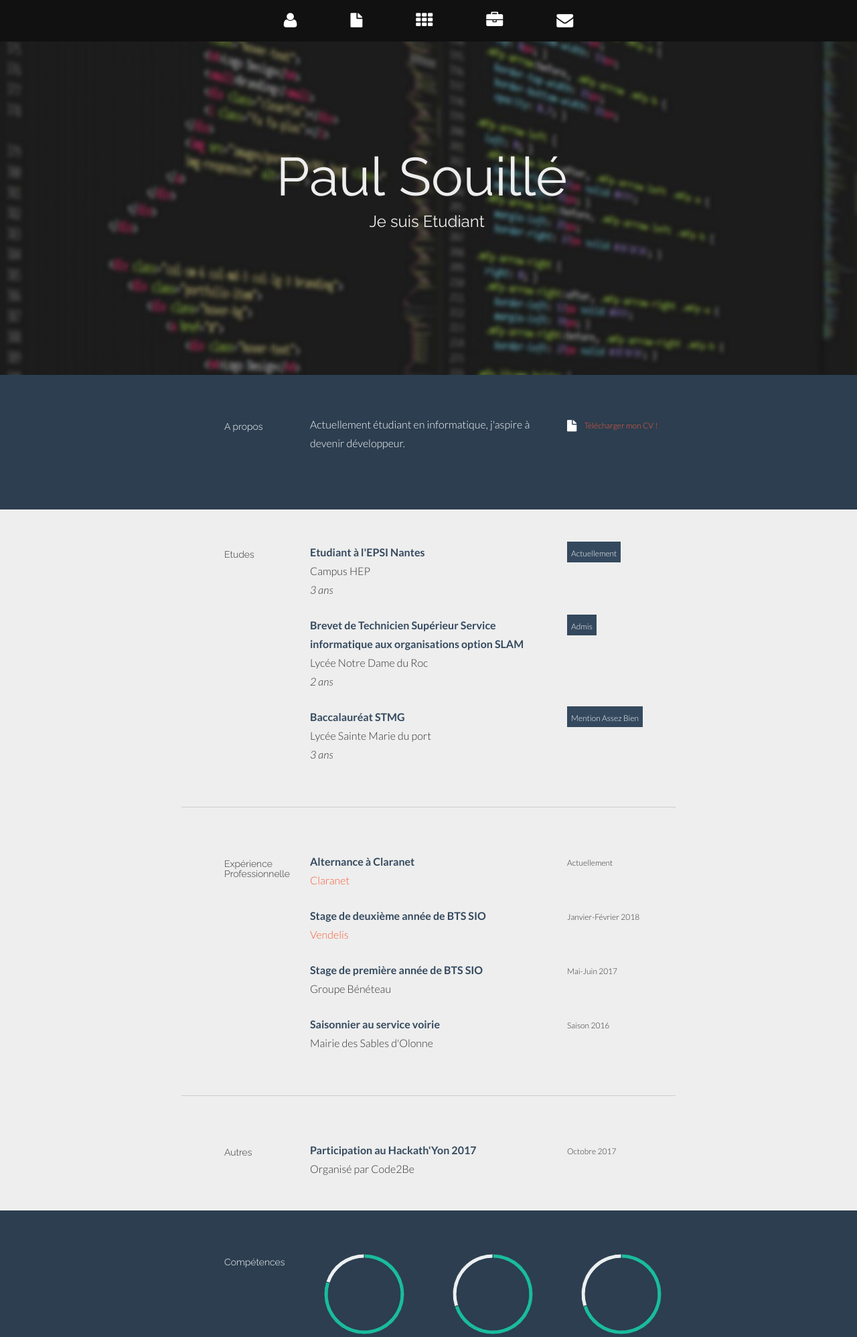
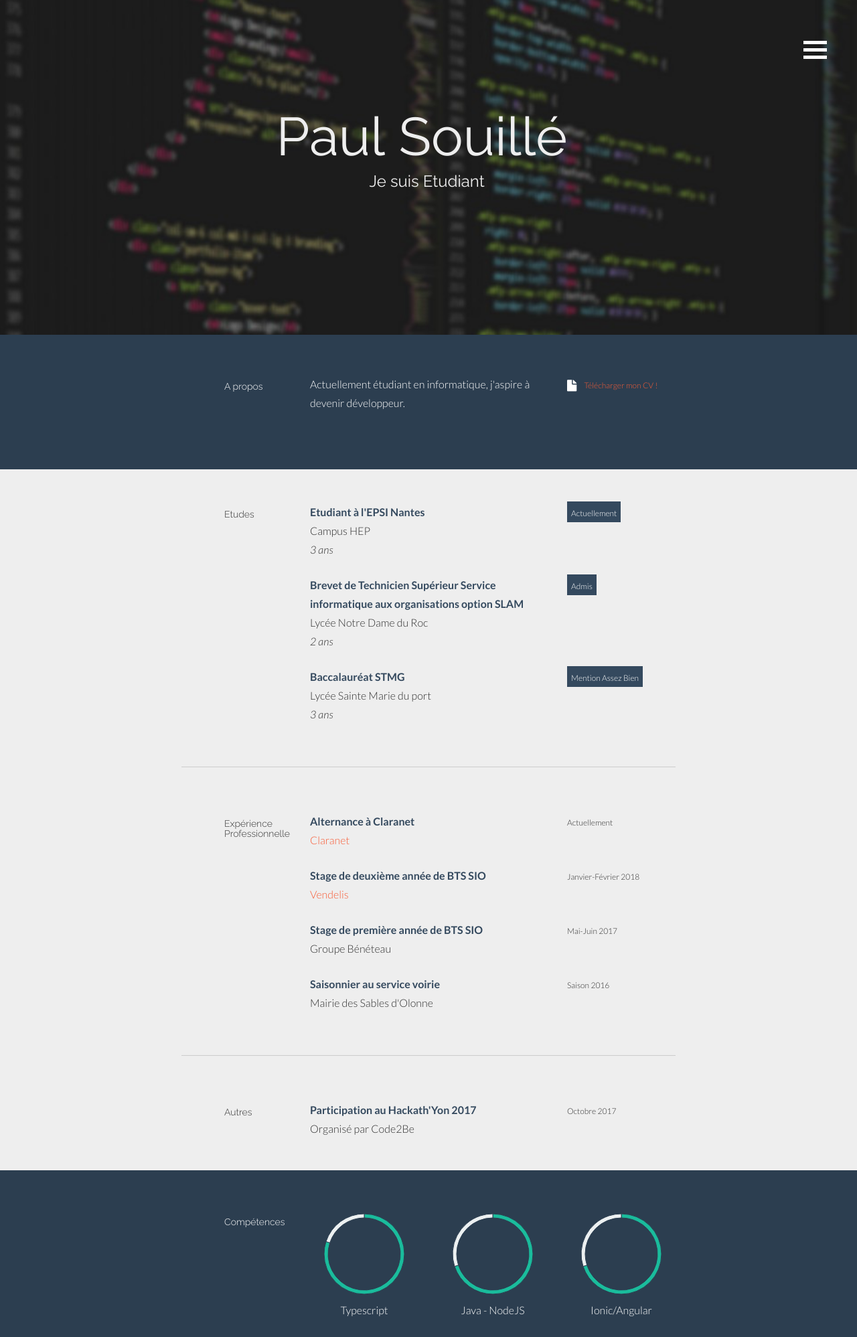
Before and after one commit to PaulSouille/paulsouille_fr, a PHP site: page / in a window 1280 px wide. Shown: the top 1997 px of the page at 67% size. Run offline with PHP 8.4, Linux system fonts and the light colour scheme; some libraries are stand-ins or nearby versions.

Commit message:
delete old menu and add new

```diff
--- a/assets/css/main.css
+++ b/assets/css/main.css
@@ -1,10 +1,3 @@
- /* Author: Carlos Alvarez
- * URL: http://alvarez.is
- *
- * Project Name: Kelvin - Free Bootstrap 3 Resume Theme
- * Version: 1.0
- * URL: http://blacktie.co
- */
 
  ::-webkit-scrollbar {
      width: 12px;
@@ -113,7 +106,7 @@
  }
 
  #section-topbar a {
-     color: #fff;
+     /*color: #fff;*/
  }
 
  #topbar-inner {
@@ -173,9 +166,48 @@
 ---------------------------------------------------*/
  /* Header Wrap */
 
+.sidenav {
+    height: 100%;
+    width: 0;
+    position: fixed;
+    z-index: 1;
+    top: 0;
+    left: 0;
+    background-color: #111;
+    overflow-x: hidden;
+    transition: 0.5s;
+    padding-top: 60px;
+  }
+
+  .sidenav a {
+    padding: 8px 8px 8px 32px;
+    text-decoration: none;
+    font-size: 25px;
+    color: #818181;
+    display: block;
+    transition: 0.3s;
+  }
+
+  .sidenav a:hover {
+    color: #f1f1f1;
+  }
+
+  .sidenav .closebtn {
+    position: absolute;
+    top: 0;
+    right: 25px;
+    font-size: 36px;
+    margin-left: 50px;
+  }
+
+  @media screen and (max-height: 450px) {
+    .sidenav {padding-top: 15px;}
+    .sidenav a {font-size: 18px;}
+  }
+
  #headerwrap {
      background: url(../img/header-bg.jpeg) no-repeat center top;
-     margin-top: 60px;
+     margin-top: 0px;
      padding-top: 140px;
      text-align: center;
      background-attachment: relative;
@@ -298,12 +330,13 @@
 
  @media screen and (max-width: 867px) {
      #section-topbar {
-         display: none;
+        /* display: none;*/
      }
      #headerwrap {
          margin-top: 0px;
      }
  }
+
 
  @media screen and (max-width: 470px) {
      #headerwrap h1 {
@@ -313,3 +346,34 @@
          font-size: 15px;
      }
  }
+
+ .containerButton {
+    position: fixed;
+    top: 40px;
+    right: 30px;
+    z-index: 99;
+    font-size: 18px;
+    outline: none;
+    cursor: pointer;
+    padding: 15px;
+}
+
+  .bar1, .bar2, .bar3 {
+    width: 35px;
+    height: 5px;
+    background-color: #FFF;
+    margin: 6px 0;
+    transition: 0.4s;
+  }
+
+  .change .bar1 {
+    -webkit-transform: rotate(-45deg) translate(-9px, 6px);
+    transform: rotate(-45deg) translate(-9px, 6px);
+  }
+
+  .change .bar2 {opacity: 0;}
+
+  .change .bar3 {
+    -webkit-transform: rotate(45deg) translate(-8px, -8px);
+    transform: rotate(45deg) translate(-8px, -8px);
+  }
--- a/index.html
+++ b/index.html
@@ -16,52 +16,29 @@
     <link href="assets/css/style.css" rel="stylesheet">
     <link rel="stylesheet" href="assets/css/font-awesome.min.css">
     <link href="assets/css/animate.css" rel="stylesheet">
-    <link href='https://fonts.googleapis.com/css?family=Lato:300,400,700,300italic,400italic' rel='stylesheet' type='text/css'>
+    <link href='https://fonts.googleapis.com/css?family=Lato:300,400,700,300italic,400italic' rel='stylesheet'
+        type='text/css'>
     <link href='https://fonts.googleapis.com/css?family=Raleway:400,300,700' rel='stylesheet' type='text/css'>
     <link rel="icon" href="assets/img/favicon.png" />
     <script src="assets/js/Chart.js"></script>
 </head>
+<div id="mySidenav" class="sidenav">
+    <a href="javascript:void(0)" class="closebtn" onclick="closeNav()">&times;</a>
+    <a class="js-scrollTo" href="#about">A propos</a>
+    <a class="js-scrollTo" href="#resume">Etudes</a>
+    <a class="js-scrollTo" href="#skill">Compétences</a>
+    <a class="js-scrollTo" href="#work">Expérience</a>
+    <a class="js-scrollTo" href="#contact">Contact</a>
+</div>
+
+<div id="containerButton" class="containerButton" onclick="updateButton(this)">
+    <div class="bar1"></div>
+    <div class="bar2"></div>
+    <div class="bar3"></div>
+</div>
 
 <body data-spy="scroll" data-offset="0" data-target="#nav">
-    <div id="section-topbar">
-        <div id="topbar-inner">
-            <div class="container">
-                <div class="row">
-                    <div class="dropdown">
-                        <ul id="nav" class="nav">
-                            <li class="menu-item">
-                                <a class="js-scrollTo" href="#about" title="A propos">
-                                    <i class="icon-user"></i>
-                                </a>
-                            </li>
-                            <li class="menu-item">
-                                <a class="js-scrollTo" href="#resume" title="Etudes">
-                                    <i class="icon-file"></i>
-                                </a>
-                            </li>
-                            <li class="menu-item">
-                                <a class="js-scrollTo" href="#skill" title="Compétences">
-                                    <i class="icon-th"></i>
-                                </a>
-                            </li>
-                            <li class="menu-item">
-                                <a class="js-scrollTo" href="#work" title="Expérience">
-                                    <i class="icon-briefcase"></i>
-                                </a>
-                            </li>
-                            <li class="menu-item">
-                                <a class="js-scrollTo" href="#contact" title="Contact">
-                                    <i class="icon-envelope"></i>
-                                </a>
-                            </li>
-                        </ul>
-                    </div>
-                    <div class="clear"></div>
-                </div>
-            </div>
-            <div class="clear"></div>
-        </div>
-    </div>
+    <div id="content">
         <div id="headerwrap">
             <div class="container">
                 <div class="row centered">
@@ -77,12 +54,11 @@
                 </div>
             </div>
         </div>
-    </div>
         <section id="about" name="about"></section>
         <div id="intro">
             <div class="container">
                 <div class="row">
-                <button onclick="backTop()" class="backTop">Top</button>
+                    <button class="backTop">Top</button>
                     <div class="col-lg-2 col-lg-offset-1">
                         <h5 class="foo">A propos</h5>
                     </div>
@@ -347,7 +323,8 @@
                                 value: 20,
                                 color: "#ecf0f1"
                             }];
-                        var myDoughnut = new Chart(document.getElementById("illustrator").getContext("2d")).Doughnut(
+                            var myDoughnut = new Chart(document.getElementById("illustrator").getContext("2d"))
+                                .Doughnut(
                                     doughnutData);
                         </script>
                     </div>
@@ -421,7 +398,8 @@
                             <sm>Réseaux sociaux</sm>
                         </p>
                         <p>
-                        <a class="foo" target="_blank" href="https://www.linkedin.com/in/paul-souill%C3%A9-a08380140/">
+                            <a class="foo" target="_blank"
+                                href="https://www.linkedin.com/in/paul-souill%C3%A9-a08380140/">
                                 <i class="icon-linkedin"></i>
                             </a>
                             <a class="foo" target="_blank" href="https://github.com/PaulSouille">
@@ -440,6 +418,8 @@
                 </div>
             </div>
         </div>
+    </div>
+    </div>
     <script src="assets/js/bootstrap.js"></script>
     <script src="https://ajax.googleapis.com/ajax/libs/jquery/1.9.0/jquery.min.js"></script>
     <script src="https://cdn.jsdelivr.net/npm/typed.js@2.0.9"></script>
@@ -451,15 +431,18 @@
         hljs.initHighlightingOnLoad();
     </script>
     <script type="text/javascript" src="assets/fancybox-2.1.7/lib/jquery.mousewheel.pack.js"></script>
-    <link rel="stylesheet" href="assets/fancybox-2.1.7/source/jquery.fancybox.css?v=2.1.7" type="text/css" media="screen" />
+    <link rel="stylesheet" href="assets/fancybox-2.1.7/source/jquery.fancybox.css?v=2.1.7" type="text/css"
+        media="screen" />
     <script type="text/javascript" src="assets/fancybox-2.1.7/source/jquery.fancybox.pack.js?v=2.1.7"></script>
-    <link rel="stylesheet" href="assets/fancybox-2.1.7/source/helpers/jquery.fancybox-buttons.css?v=1.0.5" type="text/css"
-        media="screen" />
-    <script type="text/javascript" src="assets/fancybox-2.1.7/source/helpers/jquery.fancybox-buttons.js?v=1.0.5"></script>
+    <link rel="stylesheet" href="assets/fancybox-2.1.7/source/helpers/jquery.fancybox-buttons.css?v=1.0.5"
+        type="text/css" media="screen" />
+    <script type="text/javascript" src="assets/fancybox-2.1.7/source/helpers/jquery.fancybox-buttons.js?v=1.0.5">
+    </script>
     <script type="text/javascript" src="assets/fancybox-2.1.7/source/helpers/jquery.fancybox-media.js?v=1.0.6"></script>
-    <link rel="stylesheet" href="assets/fancybox-2.1.7/source/helpers/jquery.fancybox-thumbs.css?v=1.0.7" type="text/css"
-        media="screen" />
-    <script type="text/javascript" src="assets/fancybox-2.1.7/source/helpers/jquery.fancybox-thumbs.js?v=1.0.7"></script>
+    <link rel="stylesheet" href="assets/fancybox-2.1.7/source/helpers/jquery.fancybox-thumbs.css?v=1.0.7"
+        type="text/css" media="screen" />
+    <script type="text/javascript" src="assets/fancybox-2.1.7/source/helpers/jquery.fancybox-thumbs.js?v=1.0.7">
+    </script>
     <script>
         $(document).ready(function () {
             document.addEventListener('mousemove', function (event) {
@@ -613,7 +596,8 @@
             if (e.keyCode === k[n++]) {
                 if (n === k.length) {
                     $("*").each(function (key, value) {
-                        $(this).css("color", '#' + ('000000' + Math.floor(Math.random() * 16777215).toString(
+                        $(this).css("color", '#' + ('000000' + Math.floor(Math.random() * 16777215)
+                            .toString(
                                 16)).slice(-6))
                         $(this).css("background-color", '#' + ('000000' + Math.floor(Math.random() *
                             16777215).toString(16)).slice(-6))
@@ -625,6 +609,35 @@
                 n = 0;
             }
         });
+
+        var isMenuDisplayed = false;
+        $('#content').on('click', function () {
+            if (isMenuDisplayed) {
+                closeNav();
+            }
+        });
+
+        function openNav() {
+            isMenuDisplayed = true;
+            document.getElementById("mySidenav").style.width = "250px";
+        }
+
+        function closeNav() {
+            isMenuDisplayed = false;
+            document.getElementById("mySidenav").style.width = "0";
+            $('#containerButton').attr("class", "containerButton");
+        }
+
+        function updateButton(x) {
+            if (x.classList.value == "containerButton") {
+                openNav();
+                $('#containerButton').attr("class", "containerButton change");
+
+
+            } else {
+                closeNav();
+            }
+        }
     </script>
 </body>
 
```
Lines whose indentation alone changed are shown as unchanged.
